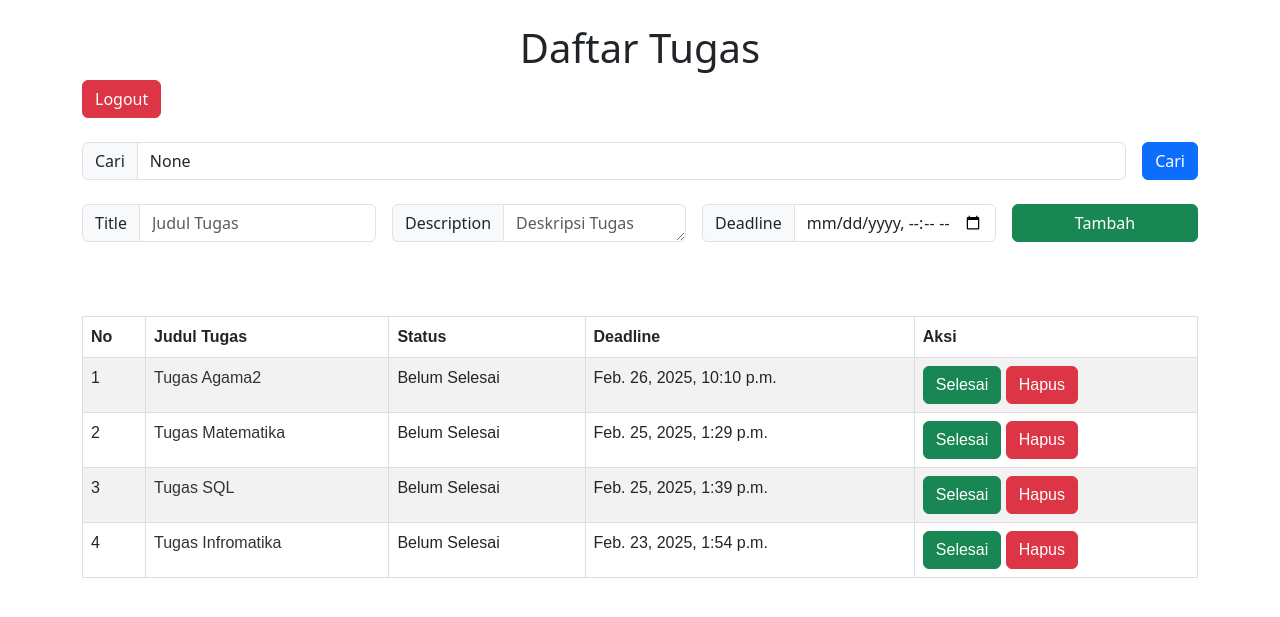
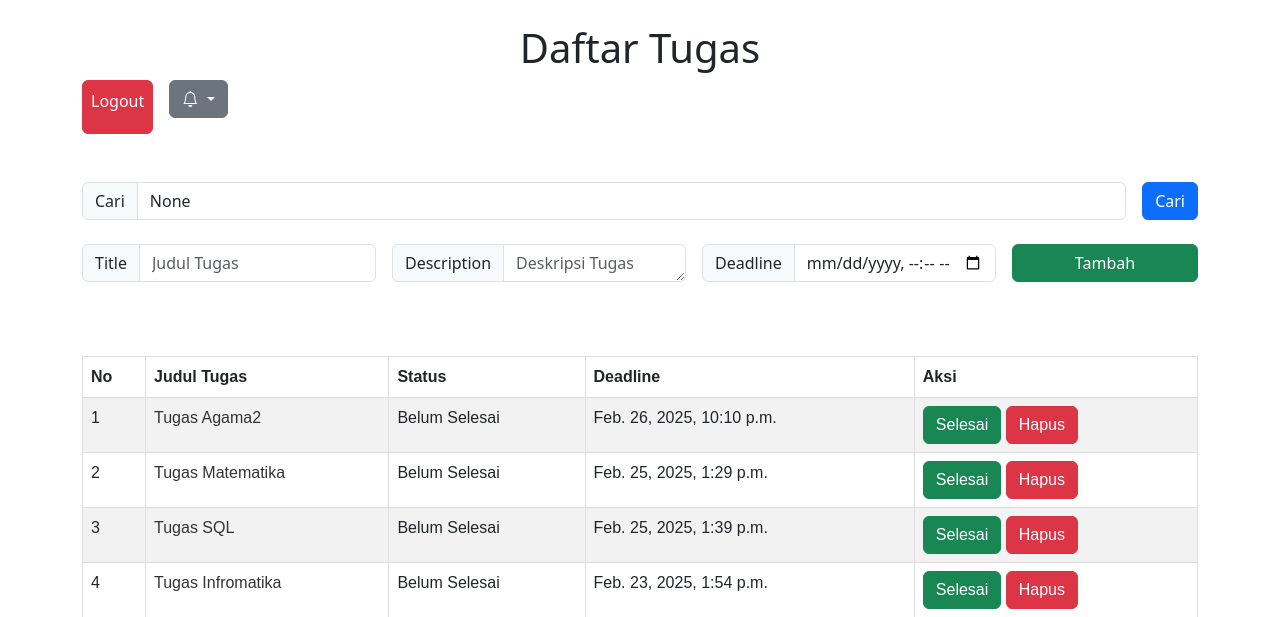
Before and after one commit to fadelfitrah/Django-jing, a Django app: page /home/ in a window 1280 px wide. Shown: the top 617 px of the page. Run offline with Django 4.2, Linux system fonts and the light colour scheme; a user stored in the database is signed in; data comes from the database, SQL or seed files in the repository; both versions use the stored data as it was after the commit; some libraries are stand-ins or nearby versions.

Commit message:
penambahan fitur

```diff
--- a/tasks/templates/tasks/base.html
+++ b/tasks/templates/tasks/base.html
@@ -6,6 +6,8 @@
     <title>{% block title %}To-Do List{% endblock %}</title>
     <!-- Bootstrap CSS -->
     <link href="https://cdn.jsdelivr.net/npm/bootstrap@5.3.0/dist/css/bootstrap.min.css" rel="stylesheet">
+    <link href="https://cdn.jsdelivr.net/npm/bootstrap-icons@1.10.5/font/bootstrap-icons.css" rel="stylesheet">
+    <script src="https://cdn.jsdelivr.net/npm/bootstrap@5.1.3/dist/js/bootstrap.bundle.min.js"></script>
     <style>
         table {
             width: 50%;
--- a/tasks/templates/tasks/index.html
+++ b/tasks/templates/tasks/index.html
@@ -5,7 +5,39 @@
 {% block content %}
     <div class="container">
         <h1 class="mt-4 text-center">Daftar Tugas</h1>
-        <a href="{% url 'logout' %}" class="btn btn-danger">Logout</a>
+        <div class="d-flex gap-3">
+            <a href="{% url 'logout' %}" class="btn btn-danger w-10 p-2">Logout</a>
+            <!-- Ikon Notifikasi -->
+            <div class="dropdown text-end mb-3">
+                <button class="btn btn-secondary dropdown-toggle position-relative" type="button" id="notificationDropdown" data-bs-toggle="dropdown" aria-expanded="false">
+                    <i class="bi bi-bell"></i>
+                    {% if messages %}
+                    <span class="position-absolute top-0 start-100 translate-middle badge rounded-pill bg-danger">
+                        {{ messages|length }}
+                    </span>
+                    {% endif %}
+                </button>
+
+                <!-- Dropdown untuk Pesan -->
+                <ul class="dropdown-menu p-2 shadow-lg" aria-labelledby="notificationDropdown" style="min-width: 300px;">
+                    {% if messages %}
+                        {% for message in messages %}
+                            <li>
+                                <div class="dropdown-item d-flex align-items-start">
+                                    <i class="bi bi-exclamation-circle-fill text-warning me-2"></i>
+                                    <span>{{ message }}</span>
+                                </div>
+                                {% if not forloop.last %}
+                                    <hr class="my-1">
+                                {% endif %}
+                            </li>
+                        {% endfor %}
+                    {% else %}
+                        <li><span class="dropdown-item-text text-muted">Tidak ada pesan baru</span></li>
+                    {% endif %}
+                </ul>
+            </div>
+        </div>
         <br><br>
 
         <!-- Form Pencarian -->
@@ -39,18 +71,6 @@
             </div>
         </form>
         <br>
-
-        {% if messages %}
-            {% for message in messages %}
-                <div class="alert alert-{{ message.tags }} alert-dismissible fade show" role="alert">
-                    {{ message }}
-                    <button type="button" class="btn-close" data-bs-dismiss="alert" aria-label="Close"></button>
-                </div>
-            {% empty %}
-                <div class="alert alert-info">Tidak ada pesan untuk ditampilkan.</div>
-            {% endfor %}
-        {% endif %}
-
 
         <!-- Tabel Daftar Tugas -->
         <table class="table table-striped">
```
Also changed, not shown: db.sqlite3, tasks/models.py (line endings or trailing spaces).
